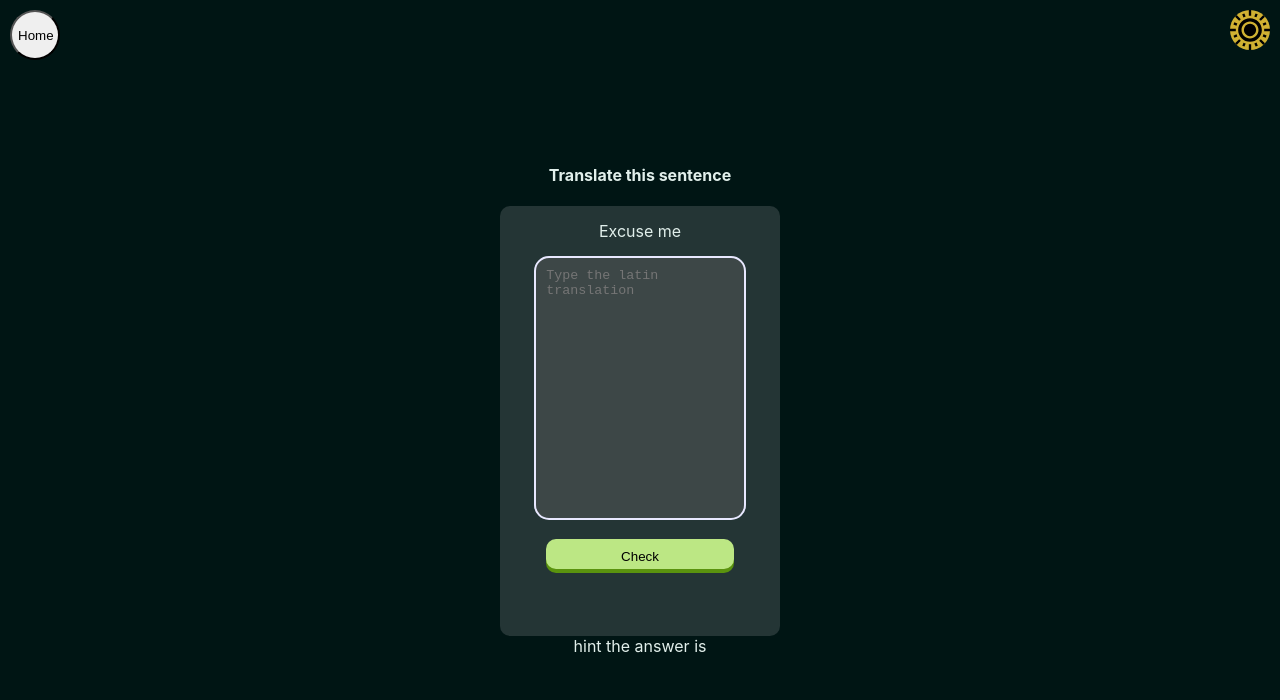
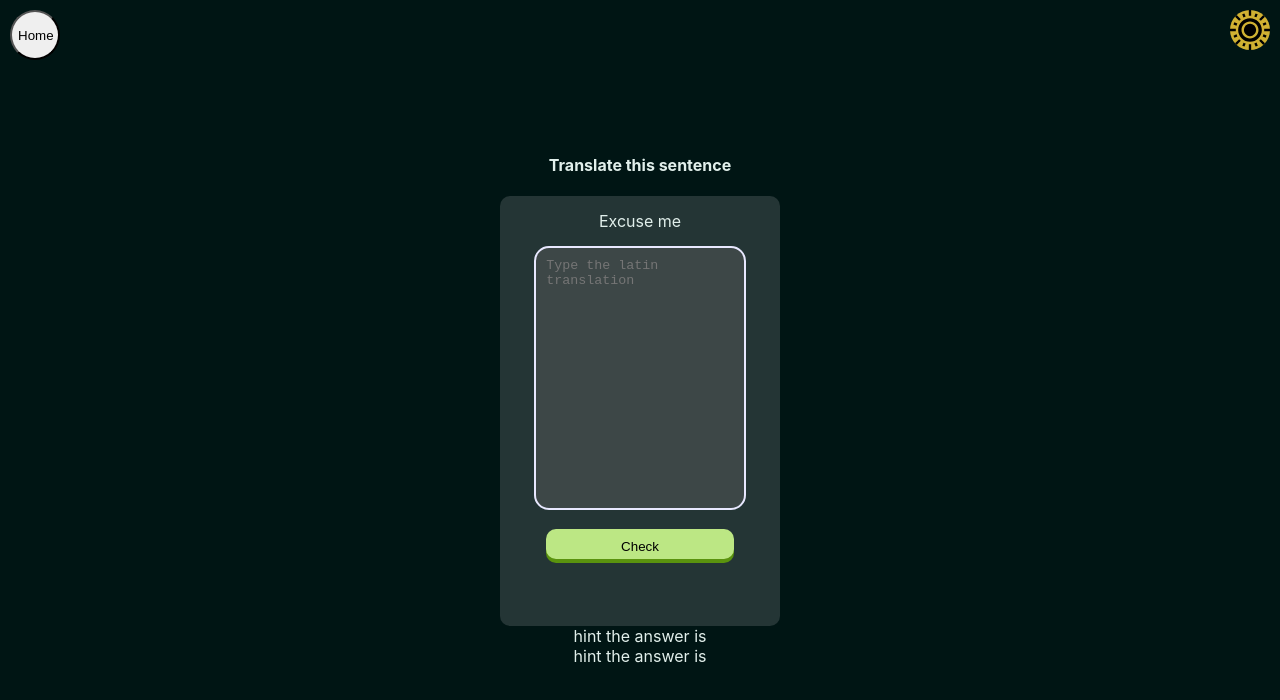
Before and after one commit to farmermel/witch-duolingo, a React (Create React App) app: page /lesson/0 in a window 1280 px wide. Shown: the top 700 px of the page. Built offline with nearby package versions, Linux system fonts and the light colour scheme; no server answers.

Commit message:
Add final card option with pretty tarot background still need to make implementation of card type rendering less horrible

```diff
--- a/src/Card/Card.jsx
+++ b/src/Card/Card.jsx
@@ -52,9 +52,17 @@ export const Card = ({
   };
 
 
+
   return (
     <ThemeContextConsumer>
       { value =>
+        type === "final" &&
+        <>
+        <h3>YOU DID IT PROUD OF YOU</h3>
+        <article className={`${value.theme} final-card`}>
+        </article>
+        </>
+        ||
         <>
           <h4>{prompt}</h4>
           <article className={`${value.theme} lesson-card`}>
@@ -83,6 +91,7 @@ export const Card = ({
               </button>
             </form>
           </article>
+          <div>hint the answer is {translation}</div>
         </>
       }
     </ThemeContextConsumer>
```
